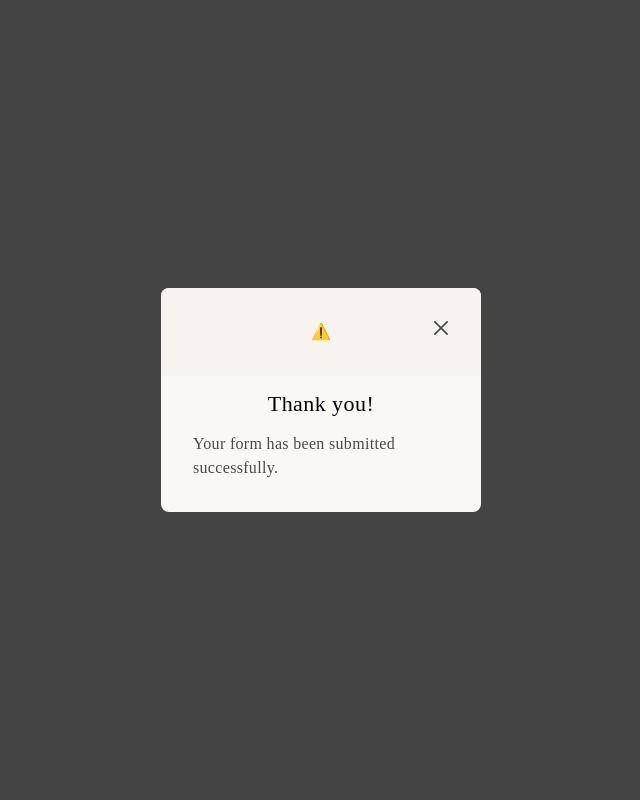
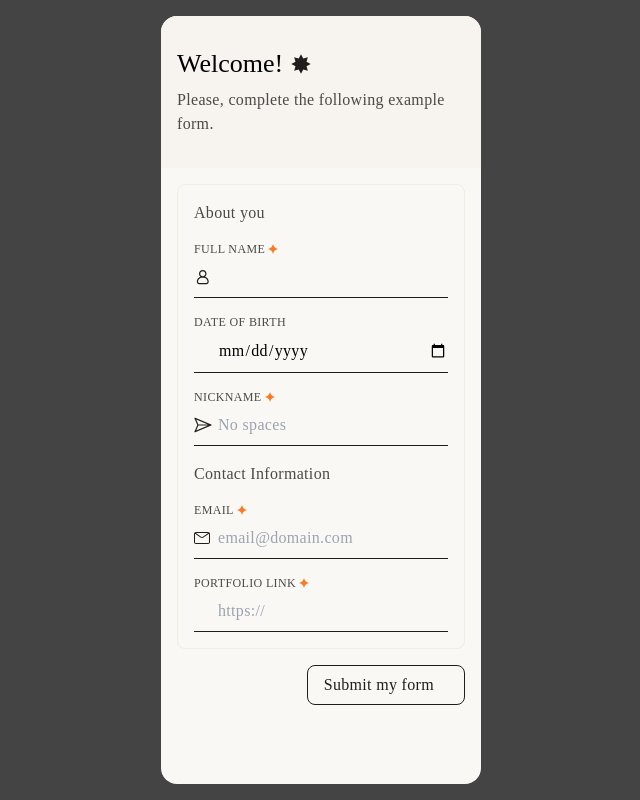
Before and after one commit to IuryPiva/nextjs-form, a Next.js app: page / in a window 1280 px wide. Shown: the whole page, without its empty margins (319-959 px from the left). Built offline with nearby package versions, Linux system fonts and the light colour scheme; no server answers; a web font is replaced by a local one.

Commit message:
animate dialog

```diff
--- a/app/components/Dialog.tsx
+++ b/app/components/Dialog.tsx
@@ -4,7 +4,7 @@ export const Dialog = (props: HTMLMotionProps<"div">) => {
   return (
     <motion.div
       {...props}
-      className={`flex flex-col w-full rounded-lg bg-almost-white items-start justify-start overflow-hidden gap-4 relative ${props.className}`}
+      className={`flex flex-col w-full rounded-2xl bg-almost-white items-start justify-start overflow-hidden gap-4 relative ${props.className}`}
     ></motion.div>
   );
 };
@@ -44,8 +44,8 @@ export const DialogHeader = (
 ) => {
   return (
     <div
-      className="bg-warm-light-gray w-full px-4 py-8 gap-2 flex flex-col"
       {...props}
+      className={`bg-warm-light-gray w-full px-4 py-8 gap-2 flex flex-col ${props.className}`}
     ></div>
   );
 };
--- a/app/page.tsx
+++ b/app/page.tsx
@@ -15,7 +15,6 @@ import {
   DialogBody,
   DialogHeader,
 } from "./components/Dialog";
-import { useState } from "react";
 import { SubmitButton } from "./components/SubmitButton";
 
 type Inputs = {
@@ -39,18 +38,8 @@ export default function Home() {
       mode: "onChange",
     }
   );
-  const [isFlipped, setIsFlipped] = useState(false);
-  const [isAnimating, setIsAnimating] = useState(false);
-
-  function handleFlip() {
-    if (!isAnimating) {
-      setIsFlipped(!isFlipped);
-      setIsAnimating(true);
-    }
-  }
 
   const onSubmit: SubmitHandler<Inputs> = (data) => {
-    handleFlip();
     console.log({ data });
   };
 
@@ -69,44 +58,8 @@ export default function Home() {
     }
   });
 
-  if (formState.isSubmitSuccessful || true) {
-    return (
-      <Dialog className="min-h-[168px]">
-        <motion.div
-          className="flex flex-col items-center justify-center absolute w-8 h-8 right-6 top-6 z-10 hover:bg-gray-shade rounded-full cursor-pointer transition-colors duration-400"
-          whileHover={{
-            rotate: -90,
-            transition: { duration: 0.4, ease: "easeInOut" },
-          }}
-          onClick={() => reset()}
-        >
-          <CloseIcon />
-        </motion.div>
-        <DialogHeader onClick={() => reset()}>
-          <div className="flex items-center justify-center">
-            <Player
-              autoplay
-              loop
-              src="https://lottie.host/bd72175a-8a58-414d-8e04-6aad6201b6cc/XsV2L4eBXs.json"
-              style={{ height: "80px", width: "80px" }}
-            >
-              <Controls visible={false} />
-            </Player>
-          </div>
-        </DialogHeader>
-        <div className="w-full flex flex-col px-8 gap-4 items-center pb-8">
-          <Headers.Secondary>Thank you!</Headers.Secondary>
-          <Body.Regular>
-            Your form has been submitted successfully.
-          </Body.Regular>
-        </div>
-      </Dialog>
-    );
-  }
-
   return (
     <form onSubmit={handleSubmit(onSubmit)}>
-      <AnimatePresence>
       <Dialog className="min-h-[768px]">
         <DialogHeader>
           <div className="gap-2 flex items-center">
@@ -186,8 +139,55 @@ export default function Home() {
         <DialogActions>
           <SubmitButton />
         </DialogActions>
+
+        <AnimatePresence>
+          {formState.isSubmitSuccessful && (
+            <motion.div
+              initial={{ background: "rgba(0, 0, 0, 0)" }}
+              animate={{ background: "rgba(0, 0, 0, 0.5)" }}
+              exit={{ background: "rgba(0, 0, 0, 0)" }}
+              className="absolute h-full flex flex-col justify-end z-20"
+            >
+              <Dialog
+                className="min-h-[304px]"
+                initial={{ y: 304 }}
+                exit={{ y: 304 }}
+                animate={{ y: 0 }}
+                transition={{ duration: 0.4 }}
+              >
+                <motion.div
+                  className="flex flex-col items-center justify-center absolute w-8 h-8 right-6 top-6 z-10 hover:bg-gray-shade rounded-full cursor-pointer transition-colors duration-400"
+                  whileHover={{
+                    rotate: -90,
+                    transition: { duration: 0.4, ease: "easeInOut" },
+                  }}
+                  onClick={() => reset()}
+                >
+                  <CloseIcon />
+                </motion.div>
+                <DialogHeader onClick={() => reset()} className="px-8 py-4">
+                  <div className="flex items-center justify-center">
+                    <Player
+                      autoplay
+                      loop
+                      src="https://lottie.host/bd72175a-8a58-414d-8e04-6aad6201b6cc/XsV2L4eBXs.json"
+                      style={{ height: "80px", width: "80px" }}
+                    >
+                      <Controls visible={false} />
+                    </Player>
+                  </div>
+                </DialogHeader>
+                <div className="w-full flex flex-col px-8 gap-4 items-center pb-8">
+                  <Headers.Secondary>Thank you!</Headers.Secondary>
+                  <Body.Regular className="text-center">
+                    Your form has been submitted successfully.
+                  </Body.Regular>
+                </div>
               </Dialog>
+            </motion.div>
+          )}
         </AnimatePresence>
+      </Dialog>
     </form>
   );
 }
```
Lines whose indentation alone changed are shown as unchanged.
